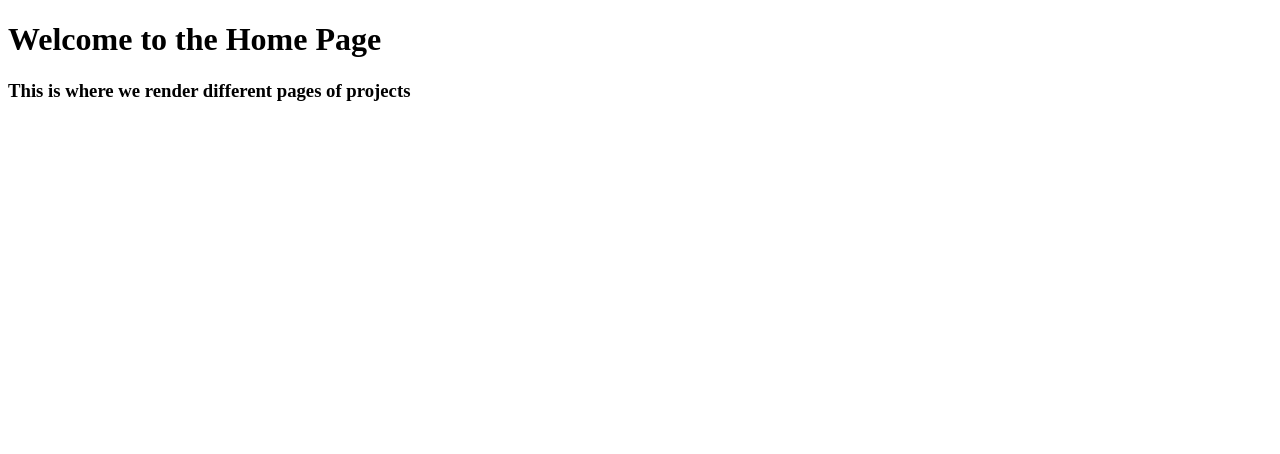
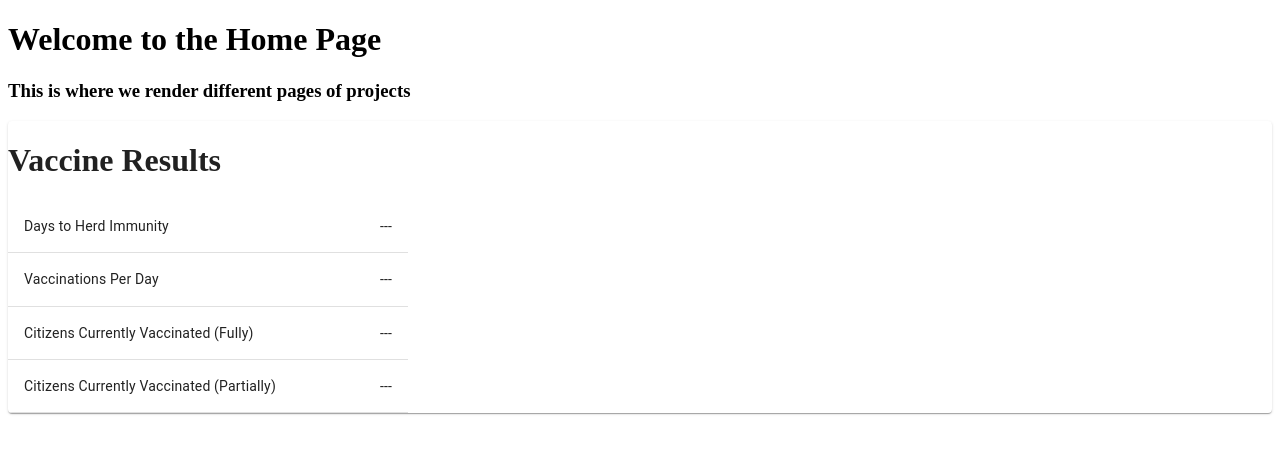
Before and after one commit to singhperryo1/willitend.com, a React (Create React App) app: page / in a window 1280 px wide. Shown: the top 454 px of the page. Built offline with nearby package versions, Linux system fonts and the light colour scheme.

Commit message:
adding text field and updating components name

```diff
--- a/src/App.js
+++ b/src/App.js
@@ -1,9 +1,7 @@
+import Home from './components/Home.js';
 function App() {
   return (
-    <div>
-    <h1>Welcome to the Home Page</h1>
-    <h3>This is where we render different pages of projects</h3>
-    </div>
+  	<Home/>
   );
 }
 
--- a/src/components/home.js
+++ b/src/components/home.js
@@ -0,0 +1,11 @@
+import Textfield from './Textfield.js';
+
+export default function Home(){
+	return(
+		<div>
+    	<h1>Welcome to the Home Page</h1>
+    	<h3>This is where we render different pages of projects</h3>
+    	<Textfield/>
+   		</div>
+	);
+}
--- a/src/components/textfield.js
+++ b/src/components/textfield.js
@@ -0,0 +1,50 @@
+import React from 'react';
+import { makeStyles } from '@material-ui/core/styles';
+import Table from '@material-ui/core/Table';
+import TableBody from '@material-ui/core/TableBody';
+import TableCell from '@material-ui/core/TableCell';
+import TableContainer from '@material-ui/core/TableContainer';
+import TableHead from '@material-ui/core/TableHead';
+import TableRow from '@material-ui/core/TableRow';
+import Paper from '@material-ui/core/Paper';
+
+const useStyles = makeStyles({
+  table: {
+    width: 400,
+  },
+});
+
+function createData(measurement, result) {
+  return {measurement, result};
+}
+
+const rows = [
+  createData('Days to Herd Immunity', '---'),
+  createData('Vaccinations Per Day', '---'),
+  createData('Citizens Currently Vaccinated (Fully)', '---'),
+  createData('Citizens Currently Vaccinated (Partially)', '---'),
+];
+
+export default function Textfield() {
+  const classes = useStyles();
+
+  return (
+    <TableContainer component={Paper}>
+      <Table className={classes.table} aria-label="COVID-19 Vaccine Results Table">
+        <TableHead>
+          <h1>Vaccine Results</h1>
+        </TableHead>
+        <TableBody>
+          {rows.map((row) => (
+            <TableRow key={row.measurement}>
+              <TableCell component="th" scope="row">
+                {row.measurement}
+              </TableCell>
+              <TableCell align="right">{row.result}</TableCell>
+            </TableRow>
+          ))}
+        </TableBody>
+      </Table>
+    </TableContainer>
+  );
+}
```
